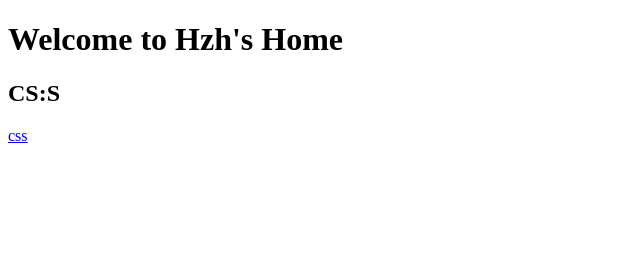
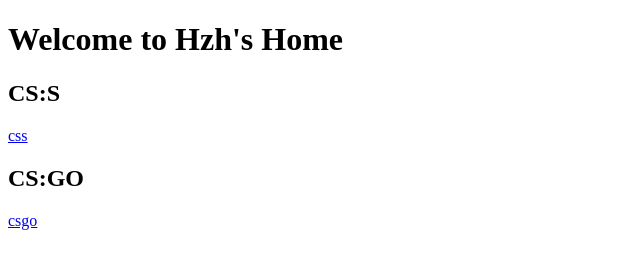
Before and after one commit to Hzh325/hzhhome, a plain HTML site: page index.html in a window 1280 px wide. Shown: the whole page, without its empty margins (0-640 px from the left). Drawn offline with Linux system fonts and the light colour scheme.

Commit message:
Add files via upload

```diff
--- a/index.html
+++ b/index.html
@@ -10,5 +10,7 @@
     <h1>Welcome to Hzh's Home</h1>
     <h2>CS:S</h2>
     <a href="https://183-255-110-76.pd1.cjjd19.com:30443/download-cdn.cjjd19.com/123-246/85966dbd/1831197009-0/85966dbd39fee2bfb7a847e37bf020f6/c-m12?v=5&t=1731294176&s=173129417677bffa5a197b62f5f6d84490fa96910b&r=6G711A&bzc=2&bzs=313833313139373030393a31383432303136393a333332383731303434383a31383331313937303039&filename=Counter-Strike+Source.zip&x-mf-biz-cid=1a22baff-aa06-4228-9587-57e70a8aa2b1-c4937c&cache_type=1&xmfcid=a7da0b23-af9c-4115-9e41-20ffaad5102e-0-50111d3b1">css </a>
+    <h2>CS:GO</h2>
+    <a href="https://183-255-110-74.pd1.cjjd19.com:30443/download-cdn.cjjd19.com/123-912/4f8cae84/1831197009-0/4f8cae84a3fe62374ed7a01b9403fb90/c-m42?v=5&t=1731305636&s=173130563644b69809ffb7f3e5641956ed71f8d1ca&r=T9QA7G&bzc=2&bzs=313833313139373030393a31383432303138333a333039303530373632343a31383331313937303039&filename=CSGO+v1.34.0.0.zip&x-mf-biz-cid=97461d18-09fb-40f7-be90-0a571b291d96-584000&cache_type=1&xmfcid=31e76ca3-3a8a-4930-879a-09d0311c3969-0-50111d3b1">csgo </a>
 </body>
 </html>
```
